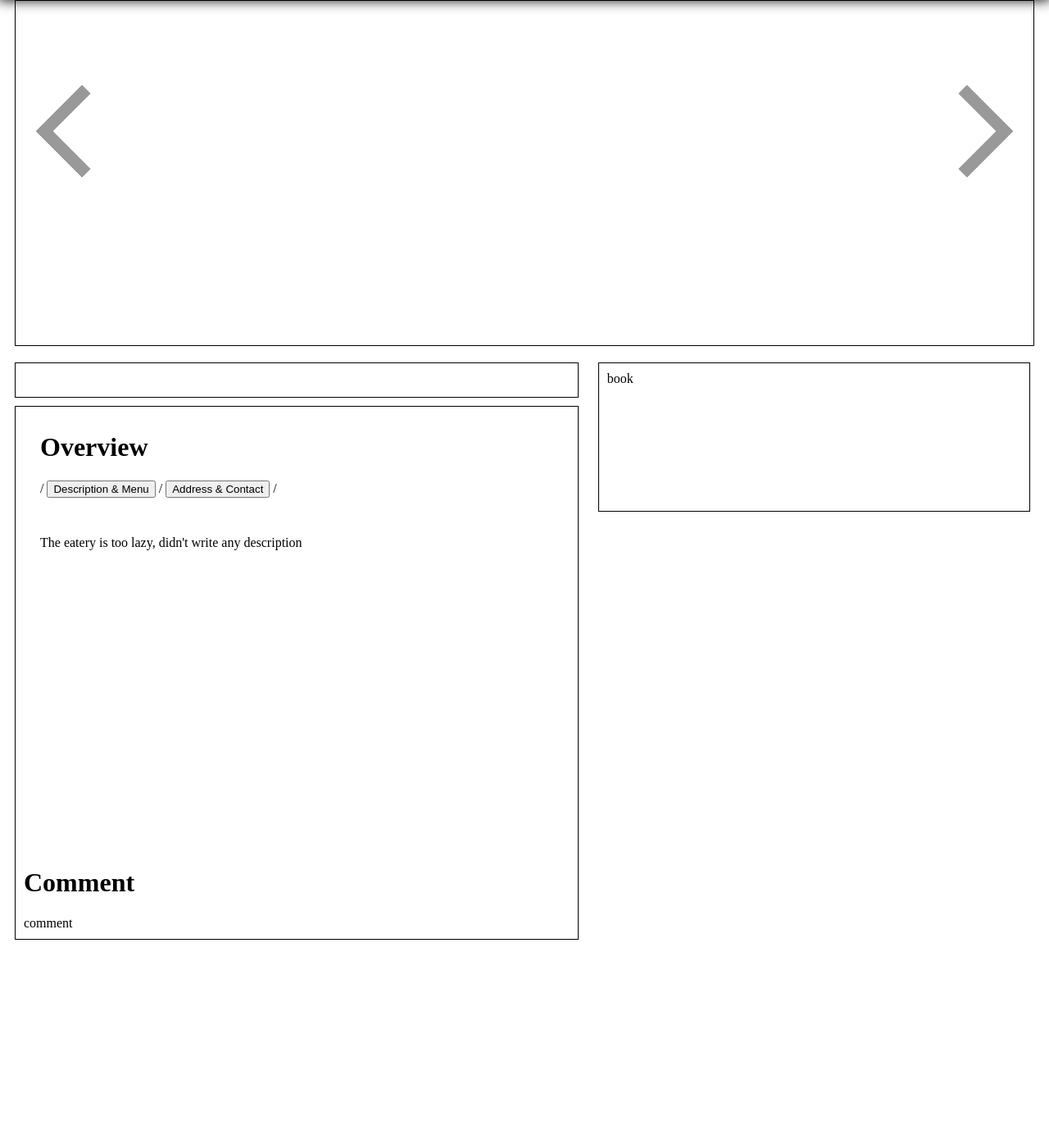
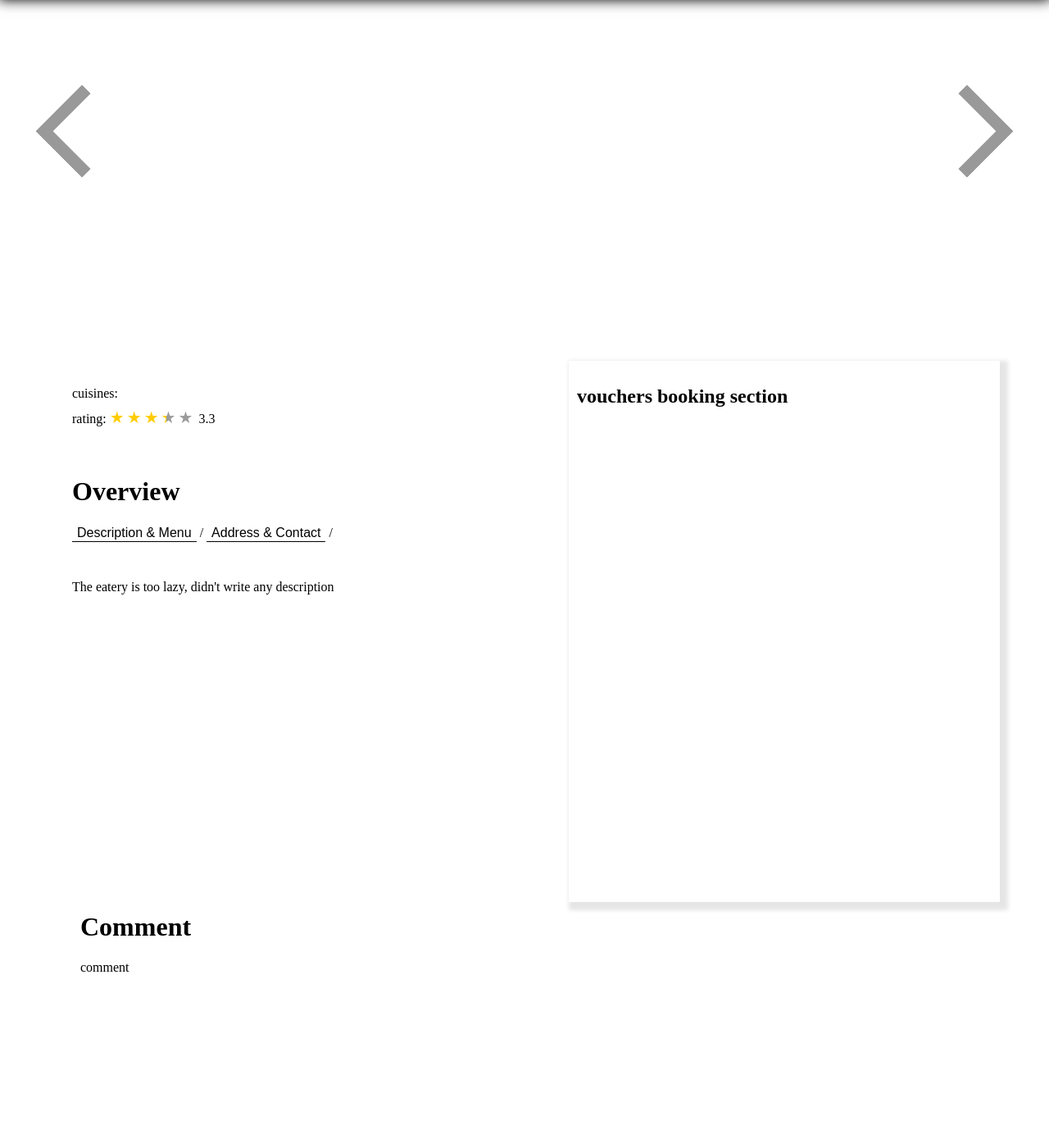
Before and after one commit to JoeZhao527/capstoneproject-comp3900-h13a-pass, a Flask app: page /eatery/profile/1 in a window 1280 px wide. Shown: the part 80-1480 px from the top of the page at 82% size. After the commit the page ends 1265 px from the top, so only its background shows below. Run offline with Flask 2, Linux system fonts and the light colour scheme; data that the repository does not hold is empty.

Commit message:
update styles in eatery public page

```diff
--- a/backend/user_db.py
+++ b/backend/user_db.py
@@ -159,5 +159,4 @@ CREATE DOMAIN Discount AS
 """
 
 # clear up and create tables when the app run
-db.drop_all()
 db.create_all()
--- a/frontend/static/styles/eatery_public_profile.css
+++ b/frontend/static/styles/eatery_public_profile.css
@@ -2,13 +2,16 @@
     --primary-color: rgb(119, 158, 180);
     --btn-color: white;
     --btn-hover-color: lightskyblue;
+
+    --star-size: 20px;
+    --star-color: rgb(155, 155, 155);
+    --star-background: #fc0;
 }
 
 /* containers */
 .container {
     margin: 10px;
     padding: 10px;
-    border: 1px solid black;
 }
 
 /* nav bar */
@@ -73,8 +76,9 @@
 .left-block {
     display: inline-block;
     vertical-align: top;
-    width: 56%;
+    width: 50%;
     height: 60rem;
+    margin-left: 40px;
 }
 
 .right-block {
@@ -135,10 +139,50 @@
     left: 20px;
 }
 
+/* header section */
+#header-section {
+    padding-left: 30px;
+}
+
+#header-section > div {
+    margin-bottom: 10px;
+}
+
+.Stars {
+    --percent: calc(var(--rating) / 5 * 100%);
+
+    display: inline-block;
+    font-size: var(--star-size);
+    font-family: Times;
+    line-height: 1;
+}
+.Stars::before {
+      content: '★★★★★';
+      letter-spacing: 3px;
+      background: linear-gradient(90deg, var(--star-background) var(--percent), var(--star-color) var(--percent));
+      background-clip: border-box;
+      -webkit-background-clip: text;
+      -webkit-text-fill-color: transparent;
+}
+
 /* content section */
 #content-section {
     padding-left: 20px;
 }
+
+#content-section > button {
+    background-color: var(--btn-color);
+    font-size: medium;
+    border: none;
+    border-bottom: 1px solid black;
+}
+
+#content-section > button:hover {
+    color:  gold;
+    cursor: pointer;
+    border-bottom: none;
+}
+
 .content-sub {
     display: none;
     height: 400px;
@@ -155,3 +199,14 @@
     margin-top: 20px;
     padding: 10px 100px 0 0;
 }
+
+/* book section */
+#book-section {
+    height: 40rem;
+    box-shadow: 5px 5px 5px 5px rgb(0, 0, 0, 0.1);
+}
+
+/* comment section */
+#comment-section {
+    margin-left: 30px;
+}
--- a/frontend/templates/eatery_public_profile.html
+++ b/frontend/templates/eatery_public_profile.html
@@ -25,11 +25,16 @@
     <div class="left-block">
         <div id="header-section"  class="container">
             <h1 id="eatery-name"></h1>
+            <div>
+                cuisines: <span id="cuisine"></span>
+            </div>
+            <div>
+                rating: <div class="Stars" style="--rating: 3.3;"></div><span> 3.3</span>
+            </div>
         </div>
         <div id="main-section"  class="container">
             <div id="content-section">
                 <h1>Overview</h1>
-                <span id="cuisine"></span> /
                 <button id="description-btn"> Description & Menu</button> /
                 <button id="contact-btn"> Address & Contact</button> /
                 <div id="description" class="content-sub">
@@ -68,7 +73,7 @@
         </div>
     </div>
     <div id="book-section" class="container right-block">
-        book
+        <h2> vouchers booking section</h2>
     </div>
     <section id="login-page">
         <div class="center">
```
